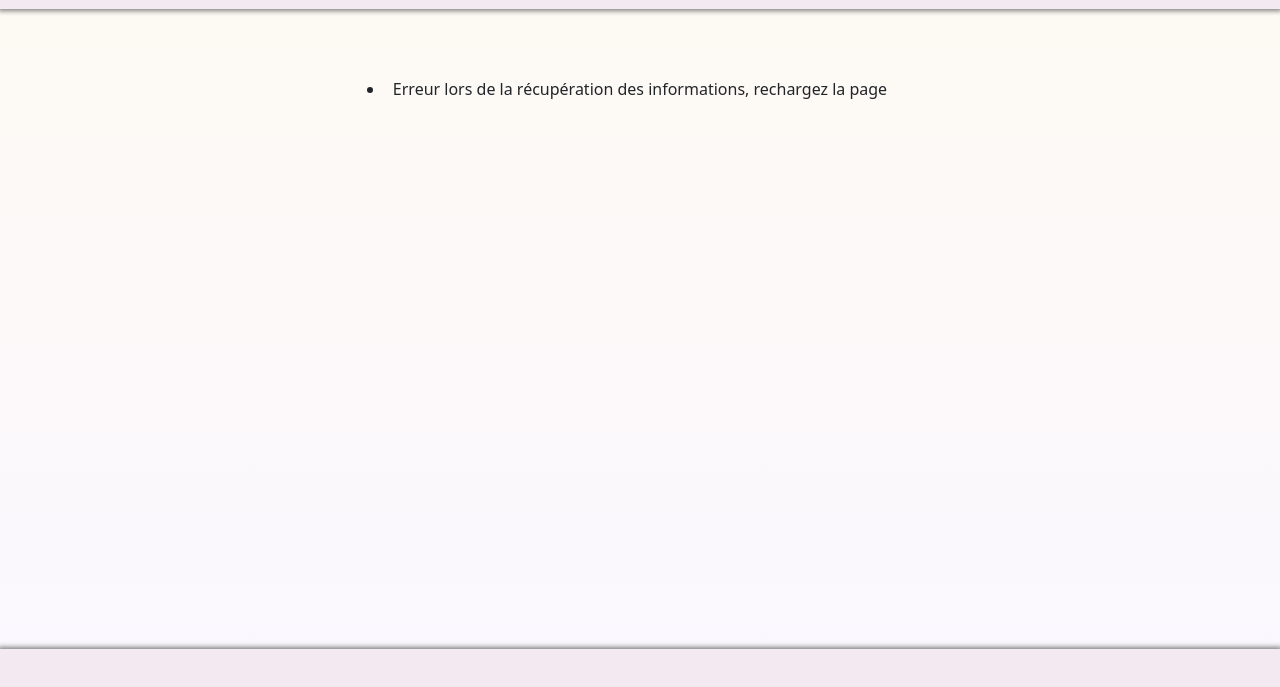
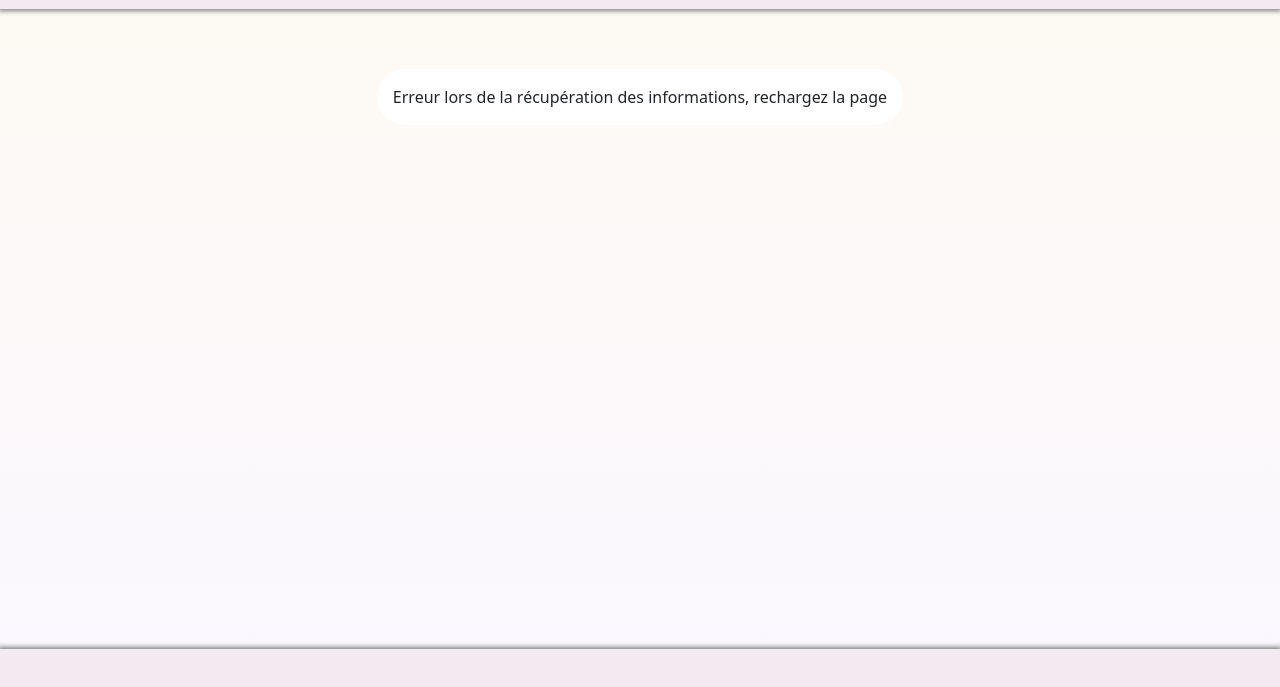
Before and after one commit to jorlef/JordanLefai_5_08072021, a website: page front-end/index.html in a window 1280 px wide. Shown: the part 91-778 px from the top of the page. Drawn offline with nearby package versions, Linux system fonts and the light colour scheme; files that its build step writes are made by us from their sources; no server answers.

Commit message:
modified layout of error on index

```diff
--- a/front-end/js/fetchIndexAPI.js
+++ b/front-end/js/fetchIndexAPI.js
@@ -22,6 +22,6 @@ fetch("http://localhost:3000/api/teddies")
         }
     })
     .catch(function (err) {
-        var errorhtml = '<li class="p-2">Erreur lors de la récupération des informations, rechargez la page</li>';
+        var errorhtml = '<li class="p-3 mb-2 rounded-pill bg-white">Erreur lors de la récupération des informations, rechargez la page</li>';
         document.getElementById("itemsList").innerHTML += errorhtml;
     })
--- a/front-end/sass/base/_reset.scss
+++ b/front-end/sass/base/_reset.scss
@@ -14,6 +14,10 @@ a {
     }
 }
 
+li {
+    list-style: none;
+}
+
 /* reset bootstrap list margin values */
 dl, ol, ul {
     margin-bottom: 0;
```
